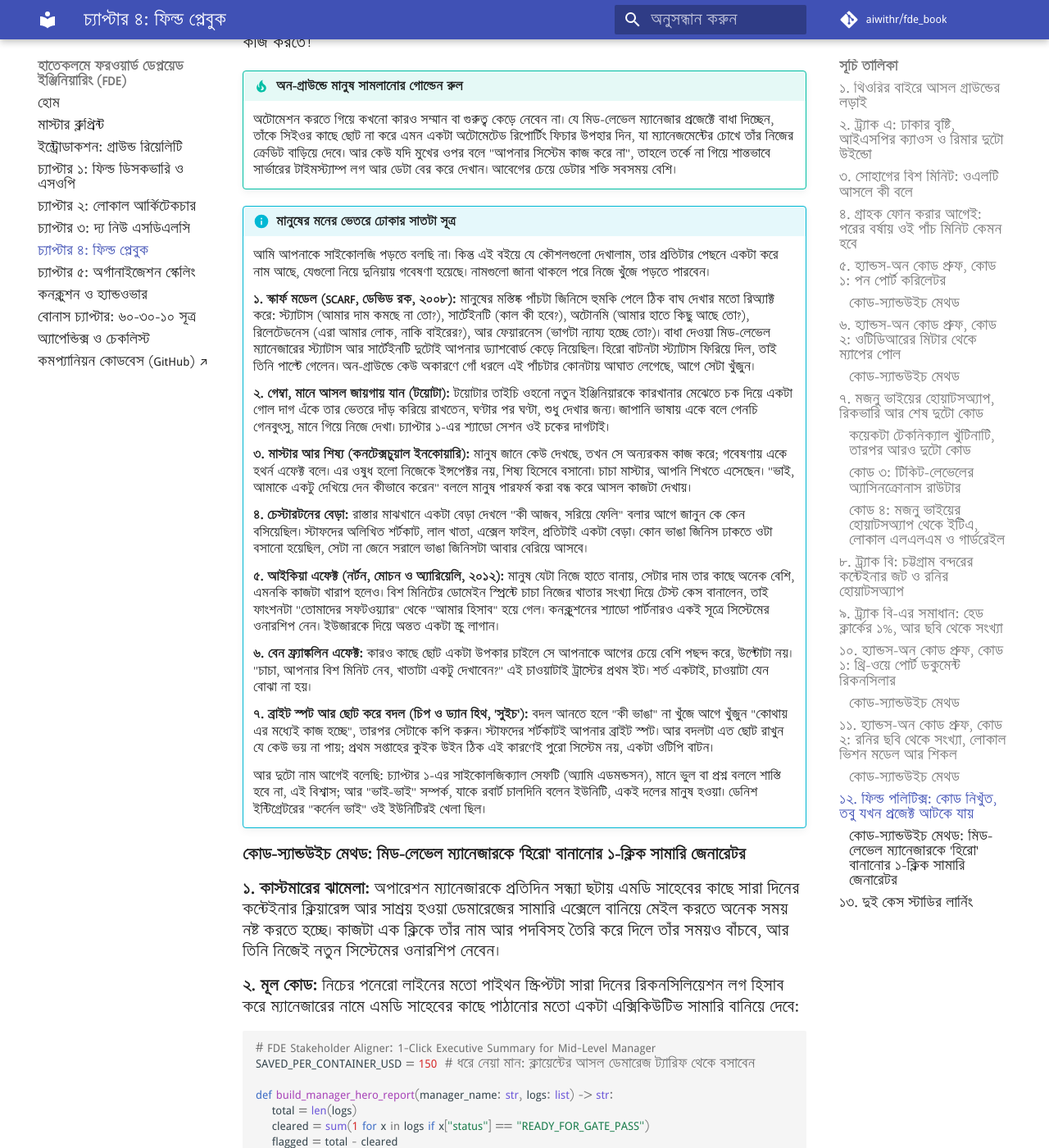
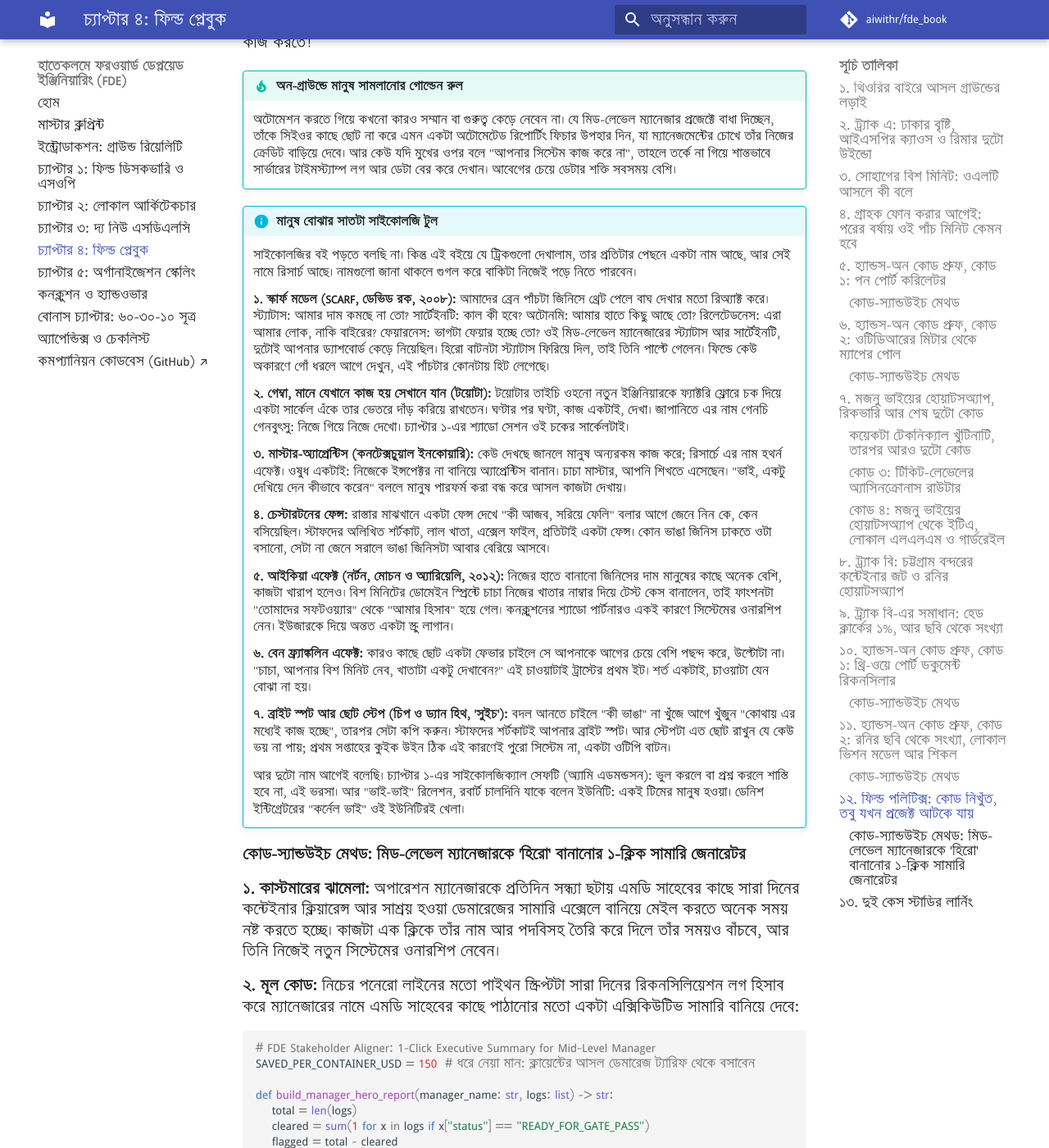
Before and after one commit to aiwithr/fde_book, an MkDocs documentation site: the page built from docs/chapter-4/index.md, in a window 1280 px wide and 1400 px high, scrolled down 19002 px. Shown: the whole window at 82% size. Built offline with MkDocs 1.6.1 and Material for MkDocs 9.7.7, drawn with Linux system fonts in a browser that asks for light colours; some web fonts are replaced; comment, search, counter and statistics services are not loaded.

Commit message:
docs(chapter-4): refine psychology framework and conversational tone

```diff
--- a/docs/chapter-4/index.md
+++ b/docs/chapter-4/index.md
@@ -510,24 +510,24 @@ print(validate_slip({"gross_kg": "40075", "tare_kg": "15000", "net_kg": "25750"}
 !!! tip "অন-গ্রাউন্ডে মানুষ সামলানোর গোল্ডেন রুল"
     অটোমেশন করতে গিয়ে কখনো কারও সম্মান বা গুরুত্ব কেড়ে নেবেন না। যে মিড-লেভেল ম্যানেজার প্রজেক্টে বাধা দিচ্ছেন, তাঁকে সিইওর কাছে ছোট না করে এমন একটা অটোমেটেড রিপোর্টিং ফিচার উপহার দিন, যা ম্যানেজমেন্টের চোখে তাঁর নিজের ক্রেডিট বাড়িয়ে দেবে। আর কেউ যদি মুখের ওপর বলে "আপনার সিস্টেম কাজ করে না", তাহলে তর্কে না গিয়ে শান্তভাবে সার্ভারের টাইমস্ট্যাম্প লগ আর ডেটা বের করে দেখান। আবেগের চেয়ে ডেটার শক্তি সবসময় বেশি।
 
-!!! info "মানুষের মনের ভেতরে ঢোকার সাতটা সূত্র"
-    আমি আপনাকে সাইকোলজি পড়তে বলছি না। কিন্তু এই বইয়ে যে কৌশলগুলো দেখালাম, তার প্রতিটার পেছনে একটা করে নাম আছে, যেগুলো নিয়ে দুনিয়ায় গবেষণা হয়েছে। নামগুলো জানা থাকলে পরে নিজে খুঁজে পড়তে পারবেন।
+!!! info "মানুষ বোঝার সাতটা সাইকোলজি টুল"
+    সাইকোলজির বই পড়তে বলছি না। কিন্তু এই বইয়ে যে ট্রিকগুলো দেখালাম, তার প্রতিটার পেছনে একটা নাম আছে, আর সেই নামে রিসার্চ আছে। নামগুলো জানা থাকলে গুগল করে বাকিটা নিজেই পড়ে নিতে পারবেন।
 
-    **১. স্কার্ফ মডেল (SCARF, ডেভিড রক, ২০০৮):** মানুষের মস্তিষ্ক পাঁচটা জিনিসে হুমকি পেলে ঠিক বাঘ দেখার মতো রিঅ্যাক্ট করে: স্ট্যাটাস (আমার দাম কমছে না তো?), সার্টেইনটি (কাল কী হবে?), অটোনমি (আমার হাতে কিছু আছে তো?), রিলেটেডনেস (এরা আমার লোক, নাকি বাইরের?), আর ফেয়ারনেস (ভাগটা ন্যায্য হচ্ছে তো?)। বাধা দেওয়া মিড-লেভেল ম্যানেজারের স্ট্যাটাস আর সার্টেইনটি দুটোই আপনার ড্যাশবোর্ড কেড়ে নিয়েছিল। হিরো বাটনটা স্ট্যাটাস ফিরিয়ে দিল, তাই তিনি পাল্টে গেলেন। অন-গ্রাউন্ডে কেউ অকারণে গোঁ ধরলে এই পাঁচটার কোনটায় আঘাত লেগেছে, আগে সেটা খুঁজুন।
+    **১. স্কার্ফ মডেল (SCARF, ডেভিড রক, ২০০৮):** আমাদের ব্রেন পাঁচটা জিনিসে থ্রেট পেলে বাঘ দেখার মতো রিঅ্যাক্ট করে। স্ট্যাটাস: আমার দাম কমছে না তো? সার্টেইনটি: কাল কী হবে? অটোনমি: আমার হাতে কিছু আছে তো? রিলেটেডনেস: এরা আমার লোক, নাকি বাইরের? ফেয়ারনেস: ভাগটা ফেয়ার হচ্ছে তো? ওই মিড-লেভেল ম্যানেজারের স্ট্যাটাস আর সার্টেইনটি, দুটোই আপনার ড্যাশবোর্ড কেড়ে নিয়েছিল। হিরো বাটনটা স্ট্যাটাস ফিরিয়ে দিল, তাই তিনি পাল্টে গেলেন। ফিল্ডে কেউ অকারণে গোঁ ধরলে আগে দেখুন, এই পাঁচটার কোনটায় হিট লেগেছে।
 
-    **২. গেম্বা, মানে আসল জায়গায় যান (টয়োটা):** টয়োটার তাইচি ওহনো নতুন ইঞ্জিনিয়ারকে কারখানার মেঝেতে চক দিয়ে একটা গোল দাগ এঁকে তার ভেতরে দাঁড় করিয়ে রাখতেন, ঘণ্টার পর ঘণ্টা, শুধু দেখার জন্য। জাপানি ভাষায় একে বলে গেনচি গেনবুৎসু, মানে গিয়ে নিজে দেখা। চ্যাপ্টার ১-এর শ্যাডো সেশন ওই চকের দাগটাই।
+    **২. গেম্বা, মানে যেখানে কাজ হয় সেখানে যান (টয়োটা):** টয়োটার তাইচি ওহনো নতুন ইঞ্জিনিয়ারকে ফ্যাক্টরি ফ্লোরে চক দিয়ে একটা সার্কেল এঁকে তার ভেতরে দাঁড় করিয়ে রাখতেন। ঘণ্টার পর ঘণ্টা, কাজ একটাই, দেখা। জাপানিতে এর নাম গেনচি গেনবুৎসু: নিজে গিয়ে নিজে দেখো। চ্যাপ্টার ১-এর শ্যাডো সেশন ওই চকের সার্কেলটাই।
 
-    **৩. মাস্টার আর শিষ্য (কনটেক্সচুয়াল ইনকোয়ারি):** মানুষ জানে কেউ দেখছে, তখন সে অন্যরকম কাজ করে; গবেষণায় একে হথর্ন এফেক্ট বলে। এর ওষুধ হলো নিজেকে ইন্সপেক্টর নয়, শিষ্য হিসেবে বসানো। চাচা মাস্টার, আপনি শিখতে এসেছেন। "ভাই, আমাকে একটু দেখিয়ে দেন কীভাবে করেন" বললে মানুষ পারফর্ম করা বন্ধ করে আসল কাজটা দেখায়।
+    **৩. মাস্টার-অ্যাপ্রেন্টিস (কনটেক্সচুয়াল ইনকোয়ারি):** কেউ দেখছে জানলে মানুষ অন্যরকম কাজ করে; রিসার্চে এর নাম হথর্ন এফেক্ট। ওষুধ একটাই: নিজেকে ইন্সপেক্টর না বানিয়ে অ্যাপ্রেন্টিস বানান। চাচা মাস্টার, আপনি শিখতে এসেছেন। "ভাই, একটু দেখিয়ে দেন কীভাবে করেন" বললে মানুষ পারফর্ম করা বন্ধ করে আসল কাজটা দেখায়।
 
-    **৪. চেস্টারটনের বেড়া:** রাস্তার মাঝখানে একটা বেড়া দেখলে "কী আজব, সরিয়ে ফেলি" বলার আগে জানুন কে কেন বসিয়েছিল। স্টাফদের অলিখিত শর্টকাট, লাল খাতা, এক্সেল ফাইল, প্রতিটাই একটা বেড়া। কোন ভাঙা জিনিস ঢাকতে ওটা বসানো হয়েছিল, সেটা না জেনে সরালে ভাঙা জিনিসটা আবার বেরিয়ে আসবে।
+    **৪. চেস্টারটনের ফেন্স:** রাস্তার মাঝখানে একটা ফেন্স দেখে "কী আজব, সরিয়ে ফেলি" বলার আগে জেনে নিন কে, কেন বসিয়েছিল। স্টাফদের অলিখিত শর্টকাট, লাল খাতা, এক্সেল ফাইল, প্রতিটাই একটা ফেন্স। কোন ভাঙা জিনিস ঢাকতে ওটা বসানো, সেটা না জেনে সরালে ভাঙা জিনিসটা আবার বেরিয়ে আসবে।
 
-    **৫. আইকিয়া এফেক্ট (নর্টন, মোচন ও অ্যারিয়েলি, ২০১২):** মানুষ যেটা নিজে হাতে বানায়, সেটার দাম তার কাছে অনেক বেশি, এমনকি কাজটা খারাপ হলেও। বিশ মিনিটের ডোমেইন স্প্রিন্টে চাচা নিজের খাতার সংখ্যা দিয়ে টেস্ট কেস বানালেন, তাই ফাংশনটা "তোমাদের সফটওয়্যার" থেকে "আমার হিসাব" হয়ে গেল। কনক্লুশনের শ্যাডো পার্টনারও একই সূত্রে সিস্টেমের ওনারশিপ নেন। ইউজারকে দিয়ে অন্তত একটা স্ক্রু লাগান।
+    **৫. আইকিয়া এফেক্ট (নর্টন, মোচন ও অ্যারিয়েলি, ২০১২):** নিজের হাতে বানানো জিনিসের দাম মানুষের কাছে অনেক বেশি, কাজটা খারাপ হলেও। বিশ মিনিটের ডোমেইন স্প্রিন্টে চাচা নিজের খাতার নাম্বার দিয়ে টেস্ট কেস বানালেন, তাই ফাংশনটা "তোমাদের সফটওয়্যার" থেকে "আমার হিসাব" হয়ে গেল। কনক্লুশনের শ্যাডো পার্টনারও একই কারণে সিস্টেমের ওনারশিপ নেন। ইউজারকে দিয়ে অন্তত একটা স্ক্রু লাগান।
 
-    **৬. বেন ফ্র্যাঙ্কলিন এফেক্ট:** কারও কাছে ছোট একটা উপকার চাইলে সে আপনাকে আগের চেয়ে বেশি পছন্দ করে, উল্টোটা নয়। "চাচা, আপনার বিশ মিনিট নেব, খাতাটা একটু দেখাবেন?" এই চাওয়াটাই ট্রাস্টের প্রথম ইট। শর্ত একটাই, চাওয়াটা যেন বোঝা না হয়।
+    **৬. বেন ফ্র্যাঙ্কলিন এফেক্ট:** কারও কাছে ছোট একটা ফেভার চাইলে সে আপনাকে আগের চেয়ে বেশি পছন্দ করে, উল্টোটা না। "চাচা, আপনার বিশ মিনিট নেব, খাতাটা একটু দেখাবেন?" এই চাওয়াটাই ট্রাস্টের প্রথম ইট। শর্ত একটাই, চাওয়াটা যেন বোঝা না হয়।
 
-    **৭. ব্রাইট স্পট আর ছোট করে বদল (চিপ ও ড্যান হিথ, 'সুইচ'):** বদল আনতে হলে "কী ভাঙা" না খুঁজে আগে খুঁজুন "কোথায় এর মধ্যেই কাজ হচ্ছে", তারপর সেটাকে কপি করুন। স্টাফদের শর্টকাটই আপনার ব্রাইট স্পট। আর বদলটা এত ছোট রাখুন যে কেউ ভয় না পায়; প্রথম সপ্তাহের কুইক উইন ঠিক এই কারণেই পুরো সিস্টেম নয়, একটা ওটিপি বাটন।
+    **৭. ব্রাইট স্পট আর ছোট স্টেপ (চিপ ও ড্যান হিথ, 'সুইচ'):** বদল আনতে চাইলে "কী ভাঙা" না খুঁজে আগে খুঁজুন "কোথায় এর মধ্যেই কাজ হচ্ছে", তারপর সেটা কপি করুন। স্টাফদের শর্টকাটই আপনার ব্রাইট স্পট। আর স্টেপটা এত ছোট রাখুন যে কেউ ভয় না পায়; প্রথম সপ্তাহের কুইক উইন ঠিক এই কারণেই পুরো সিস্টেম না, একটা ওটিপি বাটন।
 
-    আর দুটো নাম আগেই বলেছি: চ্যাপ্টার ১-এর সাইকোলজিক্যাল সেফটি (অ্যামি এডমন্ডসন), মানে ভুল বা প্রশ্ন বললে শাস্তি হবে না, এই বিশ্বাস; আর "ভাই-ভাই" সম্পর্ক, যাকে রবার্ট চালদিনি বলেন ইউনিটি, একই দলের মানুষ হওয়া। ডেনিশ ইন্টিগ্রেটরের "কর্নেল ভাই" ওই ইউনিটিরই খেলা ছিল।
+    আর দুটো নাম আগেই বলেছি। চ্যাপ্টার ১-এর সাইকোলজিক্যাল সেফটি (অ্যামি এডমন্ডসন): ভুল করলে বা প্রশ্ন করলে শাস্তি হবে না, এই ভরসা। আর "ভাই-ভাই" রিলেশন, রবার্ট চালদিনি যাকে বলেন ইউনিটি: একই টিমের মানুষ হওয়া। ডেনিশ ইন্টিগ্রেটরের "কর্নেল ভাই" ওই ইউনিটিরই খেলা।
 
 #### কোড-স্যান্ডউইচ মেথড: মিড-লেভেল ম্যানেজারকে 'হিরো' বানানোর ১-ক্লিক সামারি জেনারেটর
 
```
